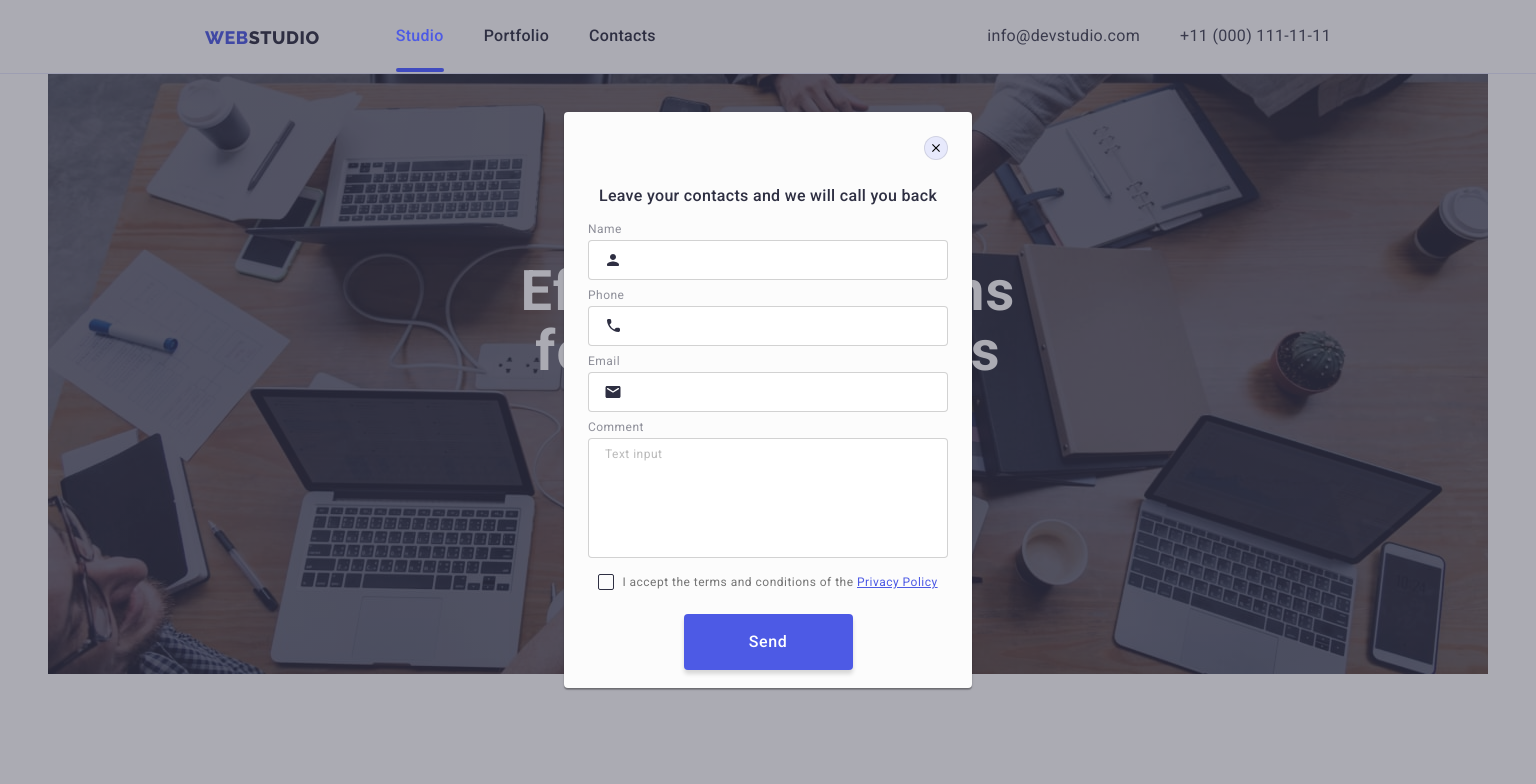
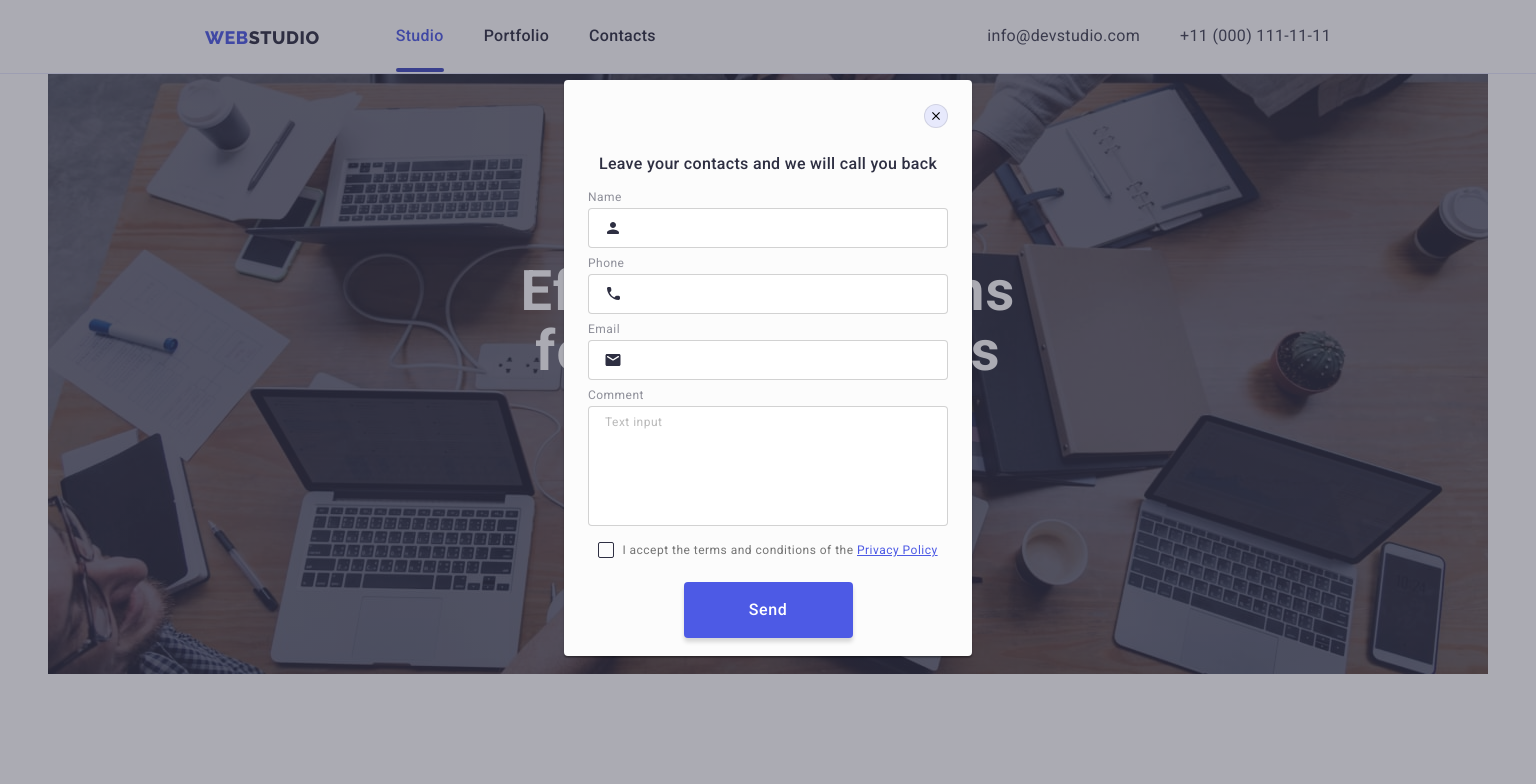
Before and after one commit to Anastasiia-1709/goit-markup-hw-07, a plain HTML site: page index.html in a window 1536 px wide. Both pictures are taken after a click on the button "Order Service". Shown: the top 784 px of the page. Drawn offline with nearby package versions, Linux system fonts and the light colour scheme.

Commit message:
Update styles.css

```diff
--- a/css/styles.css
+++ b/css/styles.css
@@ -769,6 +769,7 @@ img {
 
   opacity: 1;
   transition: opacity 250ms var(--cubic);
+  overflow-y: scroll;
 }
 
 .backdrop.is-hidden {
@@ -782,19 +783,18 @@ img {
 
 .modal {
   position: absolute;
-  top: 50%;
+  top: 96px;
   left: 50%;
-  transform: translate(-50%, -50%) scale(1);
+  transform: translate(-50%, -96px) scale(1);
   transition: transform 250ms var(--cubic);
-
-  width: 408px;
+  width: 392px;
   height: 576px;
   background-color: var(--modal-bg);
-  box-shadow: 0px 1px 1px rgba(0, 0, 0, 0.14), 0px 1px 3px rgba(0, 0, 0, 0.12),
-    0px 2px 1px rgba(0, 0, 0, 0.2);
+  box-shadow: 0px 1px 1px rgb(0 0 0 / 14%), 0px 1px 3px rgb(0 0 0 / 12%),
+    0px 2px 1px rgb(0 0 0 / 20%);
   border-radius: 4px;
-
   padding: 72px 24px 24px;
+  margin-top: 96px;
 }
 
 .close-button {
@@ -828,7 +828,7 @@ img {
 .modal-form {
   display: flex;
   flex-direction: column;
-  /* padding: 72px 24px 16px 24px; */
+
   margin-bottom: 16px;
 }
 
@@ -884,7 +884,7 @@ img {
 
 textarea {
   resize: none;
-  width: 360px;
+  max-width: 360px;
   height: 120px;
   border: 1px solid rgba(33, 33, 33, 0.2);
   border-radius: 4px;
@@ -1011,7 +1011,7 @@ textarea:focus,
 }
 
 .menu-container {
-  z-index: 1;
+  /* z-index: 1; */
   /* display: none; */
   /* position: absolute;
   top: 100%;
@@ -1341,6 +1341,9 @@ textarea:focus,
     background-color: var(--active-color);
     border-radius: 2px;
   }
+  .modal {
+    width: 408px;
+  }
 }
 @media screen and (min-width: 768px) and (max-width: 1439px) {
   .cards {
@@ -1445,6 +1448,20 @@ textarea:focus,
     margin-bottom: 0;
     margin-right: 40px;
   }
+  .modal {
+    position: absolute;
+    top: 80px;
+    left: 50%;
+    transform: translate(-50%, -80px) scale(1);
+    transition: transform 250ms var(--cubic);
+    height: 576px;
+    background-color: var(--modal-bg);
+    box-shadow: 0px 1px 1px rgb(0 0 0 / 14%), 0px 1px 3px rgb(0 0 0 / 12%),
+      0px 2px 1px rgb(0 0 0 / 20%);
+    border-radius: 4px;
+    padding: 72px 24px 24px;
+    margin-top: 80px;
+  }
 }
 
 /* .icon-cross {
```
